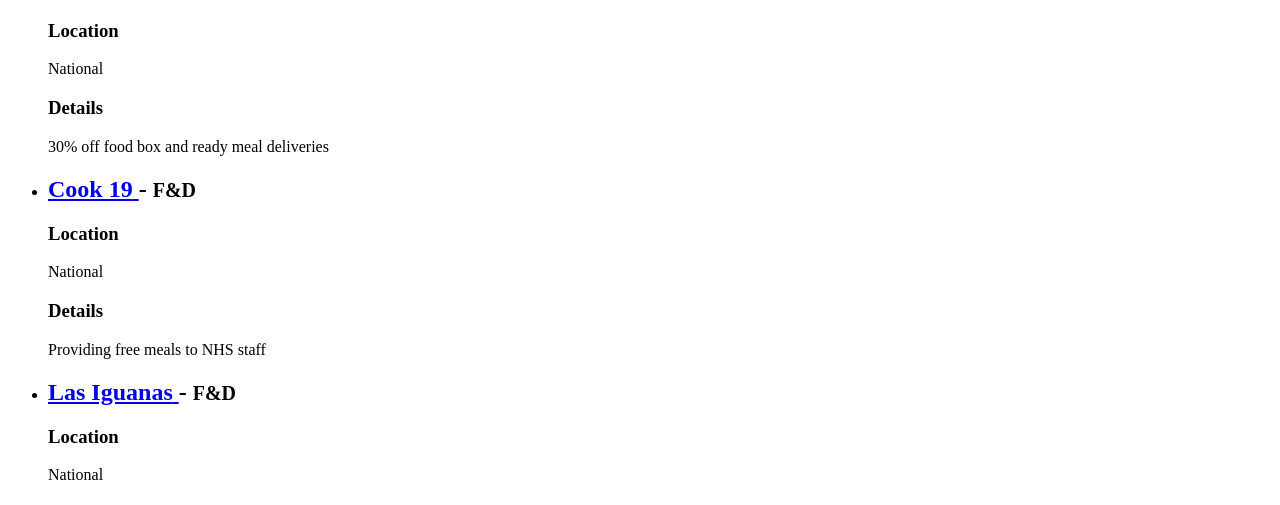
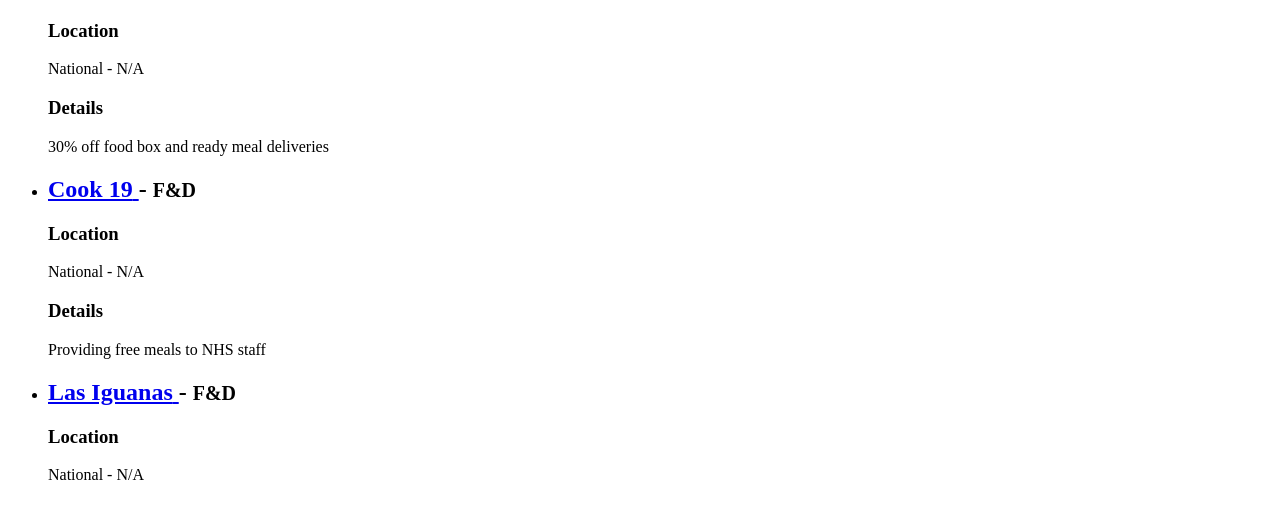
Before and after one commit to PaulCampbell/nhs-offers, a Next.js app: page / in a window 1280 px wide. Shown: the part 291-796 px from the top of the page. Built offline with nearby package versions, Linux system fonts and the light colour scheme.

Commit message:
herokuify

```diff
--- a/package.json
+++ b/package.json
@@ -12,7 +12,7 @@
   "scripts": {
     "dev": "next",
     "build": "next build",
-    "start": "next start"
+    "start": "next start -p $PORT"
   },
   "devDependencies": {
     "read-excel-file": "^4.0.6"
--- a/pages/index.js
+++ b/pages/index.js
@@ -17,7 +17,7 @@
             { offer.link ? <a href={offer.link}>{offer.organisation} </a> : <span>{offer.organisation}</span> } - <small>{offer.category}</small>
             </h2>
             <h3>Location</h3>
-            <p>{offer.region}</p>
+            <p>{offer.region} { offer.subRegion ? <span> - {offer.subRegion}</span> : null }</p>
             <h3>Details</h3>
             <p>{offer.details}</p>
 
```
